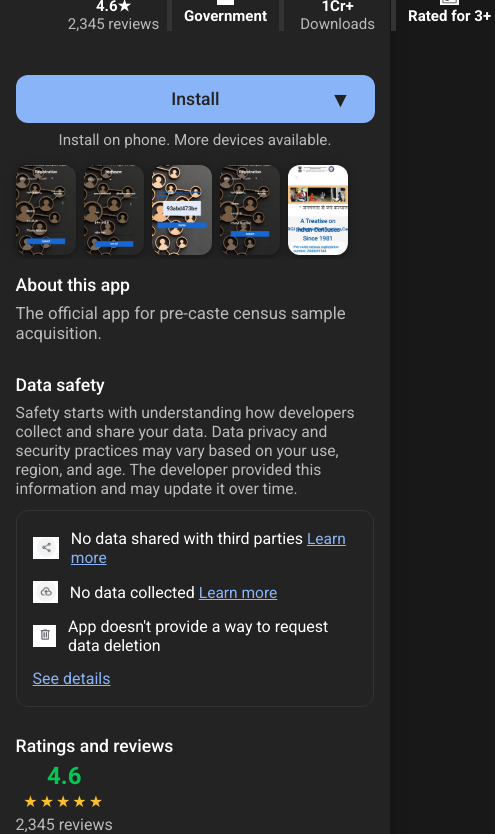
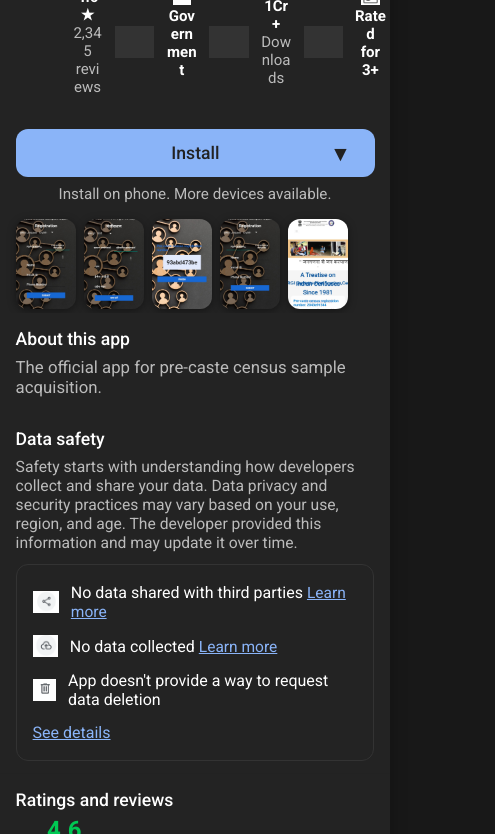
Before and after one commit to jsn1981/pccsa, a plain HTML site: page index.html in a window 390 px wide. Shown: the part 165-999 px from the top of the page, 495 px wide, since content can reach past the window. Drawn offline with Linux system fonts and the light colour scheme.

Commit message:
Update index.html

```diff
--- a/index.html
+++ b/index.html
@@ -358,12 +358,16 @@
         padding: 0 !important;
         margin-left: 0 !important;
         margin-right: 0 !important;
+        min-width: 0;
+        overflow-x: auto;
       }
       .info-row span {
         font-size: 0.97em !important;
         min-width: 0 !important;
         padding: 0 2px !important;
-        white-space: nowrap !important;
+        flex: 1 1 0 !important;
+        word-break: break-word !important;
+        text-align: center;
       }
       .info-row img { height: 18px !important; margin-bottom: 2px !important; }
       .install-btn { margin: 20px 4vw 0 4vw; width: calc(100% - 8vw); }
```
